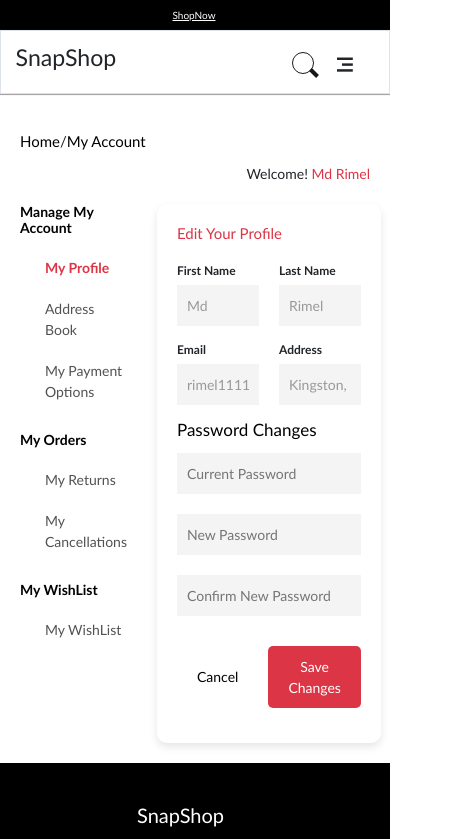
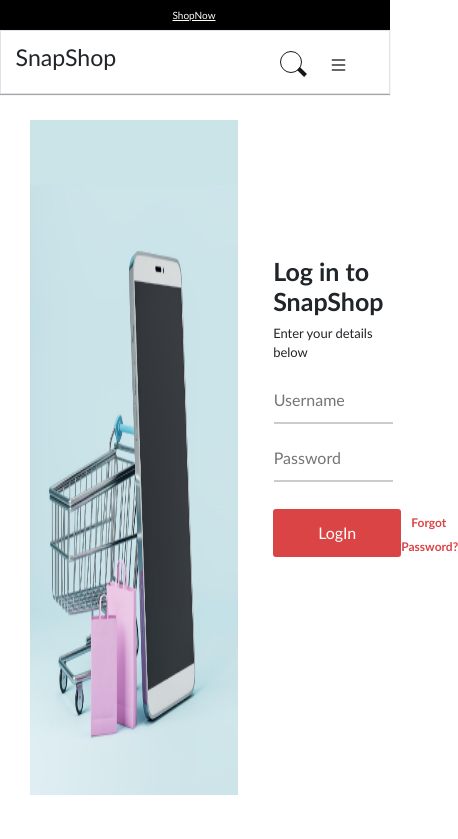
Before and after one commit to Noman-1533/SnapShop, an Angular app: page /cart in a window 390 px wide. Shown: the top 839 px of the page, 458 px wide, since content can reach past the window. Built offline with nearby package versions, Linux system fonts and the light colour scheme.

Commit message:
header dropdown add, signIn component Ui design Change

```diff
--- a/src/app/Authentication/login/login.component.css
+++ b/src/app/Authentication/login/login.component.css
@@ -4,58 +4,77 @@
   align-items: center;
   height: 100vh;
   margin: 0;
-    font-family: Arial, sans-serif;
+  /* font-family: Arial, sans-serif; */
   background-color: #f4f4f4;
+  padding: 0;
+  width: 100%;
 }
 
-.container {
+.Login-container {
+  /* background-color: red; */
+
   display: flex;
   justify-content: space-between;
   align-items: center;
-    height: 90vh;
-    padding: 10px;
-    width: 90%;
-    max-width: 1200px;
+  height: 80vh;
+  /* padding: 10px;  */
+  width: 97%;
+  /* max-width: 1200px;  */
   flex-direction: row;
+  margin: 30px 25px 80px 30px;
 }
 
-.image-section {
-    flex: 1;
-    padding: 100px;
+.Login-container .image-section {
+  /* flex: 1;  */
+  /* padding: 100px;*/
 
-
+  height: 100%;
+  width: 55%;
+  background-color: green;
 }
 
 .image-section img {
-    width: 110%;
-    max-width: auto;
-    height: auto;
-
-
+  width: 100%;
+  height: 100%;
+  /* max-width: auto;  */
 }
 .form-section {
-    flex: 1;
-    padding: 30px 20px;
+  height: 100%;
+  width: 36%;
+  /* background-color: green; */
+
+  /* flex: 1; */
+  /* padding: 30px 20px;  */
+
   display: flex;
   flex-direction: column;
   justify-content: center;
-    background-color: #ffffff;
+  /* background-color: #ffffff; */
   border: 1px solid #ffffff;
   border-radius: 5px;
 }
 
+.form-box{
+    height: 60%;
+    width: 90%;
+    background-color: white;
+
+}
+
 .form-section h2 {
   margin-top: 0;
-    font-family: 'Lucida Sans', 'Lucida Sans Regular', 'Lucida Grande', 'Lucida Sans Unicode', Geneva, Verdana, sans-serif;
-    text-align: center;
+  font-size: 25px;
+  font-weight: bold;
+
 }
 
 .form-section p {
-    text-align: center;
   margin-top: 5px;
   margin-bottom: 15px;
-    font-size: 14px;
-    color: #666;
+  font-size: 13px;
+  font-weight: 450;
+
+  /* color: #666; */
 }
 
 form {
@@ -64,15 +83,18 @@
   align-items: center;
 }
 
+
+
+
 input[type="text"],
 input[type="password"] {
-    padding: 10px;
+  padding: 10px 0px;
   border: none;
   border-bottom: 2px solid #ccc;
   border-radius: 0;
   outline: none;
   flex: 1;
-    margin-bottom: 10px;
+  margin-bottom: 12px;
   width: 99%;
   transition: border-color 0.3s;
 }
@@ -83,52 +105,49 @@
 }
 
 .forgot {
-    width: 99%;
+    margin-right: 20px;
+
   text-align: left;
-    margin-bottom: 4px;
+
 }
-
 
 .button-group {
   width: 100%;
   display: flex;
   justify-content: center;
+  justify-content: space-between;
   margin-top: 15px;
 }
 
 button[type="submit"] {
-    padding: 8px 16px;
-    background-color: #f56918;
+  padding: 8.5px 45px;
+  background-color: #DB4444;
   color: #fff;
   border: none;
-    border-radius: 5px;
+  border-radius: 3px;
   cursor: pointer;
-    width: 99%;
+
 }
 
-button[type="submit"]:hover {
-    background-color: #c9480c;
+.button-group button:hover{
+    scale: 1.05;
+    transition: 0.3s;
 }
 
-.bottom {
-    text-align: center;
-    margin-top: 10px;
-    color: #000000;
-}
 
-.bottom a {
-    color: #000000;
-    text-decoration: none;
-}
 
-.bottom a:hover {
-    text-decoration: underline;
-}
+
+
+
+
+
 
 a {
-    color: #ff1e00;
+  color: #DB4444;;
   text-decoration: none;
   margin-left: 10px;
+  font-size: 12px;
+  font-weight: bold;
 }
 
 a:hover {
--- a/src/app/Authentication/login/login.component.html
+++ b/src/app/Authentication/login/login.component.html
@@ -1,22 +1,29 @@
-<div class="container">
+<div class="Login-container">
   <div class="image-section">
-        <img src="assets/shopping-image.png" alt="Shopping">
+    <img src="assets/shopping-image.png" alt="Shopping" />
   </div>
+
   <div class="form-section">
-        <h2>Log In</h2>
+    <div class="form-box">
+      <h2>Log in to SnapShop</h2>
       <p>Enter your details below</p>
       <form>
-            <input type="text" placeholder="Username" required>
-            <input type="password" placeholder="Password" required>
-            <div class="forgot"><a href="#">Forgot Password?</a></div>
+        <input type="text" placeholder="Username" required />
+        <input type="password" placeholder="Password" required />
+
+
+
 
         <div class="button-group">
-                <button type="submit">Log In</button>
+          <button type="submit">LogIn</button>
+          <div class="forgot"><a href="#">Forgot Password?</a></div>
+        </div>
 
-            </div>
+
+        <!-- <div class="bottom">
+          <a href="#">Sign Up</a>
+        </div> -->
       </form>
-        <div class="bottom">
-            <p>Don't have an account? <a href="#">Sign Up</a></p>
     </div>
   </div>
 </div>
--- a/src/app/app.component.html
+++ b/src/app/app.component.html
@@ -10,6 +10,9 @@
     <!--  <app-cart></app-cart>
     <app-checkout></app-checkout> -->
 
-    <app-profile></app-profile>
+    <!-- <app-profile></app-profile> -->
+
+    <app-login></app-login>
+
 
     <app-footer></app-footer>
--- a/src/app/header/header.component.css
+++ b/src/app/header/header.component.css
@@ -1,14 +1,13 @@
 /* @import "~bootstrap-icons/font/bootstrap-icons.css" */
 
-
- .nav{
+.nav {
   height: 90px;
   width: 100%;
   /* background-color: red; */
   /* position: fixed; */
 }
 
- .topNav{
+.topNav {
   height: 30px;
   width: 100%;
   background-color: black;
@@ -17,12 +16,9 @@
   color: white;
   font-size: 10px;
   align-items: center;
-
-
-
 }
 
- .mid{
+.mid {
   display: flex;
   justify-content: space-around;
   align-items: center;
@@ -30,30 +26,27 @@
   list-style: none;
   gap: 10px;
   align-items: center;
-
-
 }
 
- .mid p{
+.mid p {
   margin-top: 15px;
   text-align: center;
 }
- .mid a{
+.mid a {
   color: white;
   text-decoration: none;
 }
- .language{
+.language {
   align-items: center;
 }
 
- .language a{
+.language a {
   color: white;
   text-decoration: none;
   list-style: none;
 }
 
- .bottom
- {
+.bottom {
   height: 65px;
   width: 100%;
   border-bottom: 1px solid rgb(168, 164, 164);
@@ -61,13 +54,12 @@
   justify-content: space-around;
   align-items: center;
   text-decoration: none;
-    box-shadow: 0px 0px 0px 1px rgba(99, 97, 97, 0.05), inset 0px 0px 0px 1px rgb(222, 227, 235);
+  box-shadow: 0px 0px 0px 1px rgba(99, 97, 97, 0.05),
+    inset 0px 0px 0px 1px rgb(222, 227, 235);
   /* background-color: red; */
-
-
 }
 
- .Middletext ul{
+.Middletext ul {
   display: flex;
   justify-content: space-around;
   gap: 30px;
@@ -76,45 +68,37 @@
   color: black;
   align-items: center;
   margin-top: 15px;
-
 }
 
- .navLink a{
+.navLink a {
   /* background-color: red; */
   padding: 0px 20px;
-
 }
 
 .navLink a:hover,
 .ri-user-3-line:hover,
 .ri-menu-3-fill:hover,
- .ri-shopping-cart-2-line:hover{
+.ri-shopping-cart-2-line:hover {
   /* background-color: red; */
-   color: #D74048;
+  color: #d74048;
   scale: 1.08;
   transition: 0.2s;
   /* border: 1px solid #D74048; */
-
 }
 
-
-
- .Middletext a{
+.Middletext a {
   color: black;
   text-decoration: none;
 }
 
-.search{
+.search {
   display: flex;
   justify-content: space-between;
   list-style: none;
   gap: 20px;
 }
 
-
-
-
- .icon-header{
+.icon-header {
   display: flex;
   justify-content: space-around;
   align-items: center;
@@ -123,7 +107,7 @@
   margin-top: 5px;
 }
 
- .ri-user-3-line{
+.ri-user-3-line {
   font-size: 20px;
   /* border: 1px solid black; */
   /* padding: 3px 7px; */
@@ -133,32 +117,21 @@
   /* box-shadow: 1px 1px 10px rgb(99, 96, 96); */
 }
 
- .ri-menu-3-fill{
-
+.ri-menu-3-fill {
   font-size: 20px;
   font-weight: 600;
   display: none;
-
 }
 
- .ri-shopping-cart-2-line
- {
+.ri-shopping-cart-2-line {
   font-size: 20px;
 }
 
-
 /* okdjfdkfvd */
-
-
-
-
-
 
 .search {
   margin: 20px;
 }
-
-
 
 .search1 > div {
   display: inline-block;
@@ -197,7 +170,7 @@
   opacity: 0;
   transition: opacity 150ms ease-out;
   font-size: 10px;
-    padding:5px
+  padding: 5px;
 }
 
 .search1 > div > input:focus::placeholder {
@@ -208,49 +181,59 @@
 .search1 > div > input:not(:placeholder-shown) {
   width: 250px;
 }
-
-  @media(max-width:775px)
-{
-    .Middletext{
+.dropdown {
   display: none;
 }
 
-    .ri-shopping-cart-2-line, .ri-user-3-line{
+.dropDownIcon {
+  border: none;
+  background-color: transparent;
+  font-size: 20px;
+}
+
+.dropdown-menu {
+  border: none;
+  background-color: rgb(63, 61, 61);
+}
+
+.dropdown-item {
+  color: rgb(209, 198, 198);
+}
+
+@media (max-width: 775px) {
+  .Middletext {
     display: none;
   }
-    .ri-menu-3-fill{
+
+  .ri-shopping-cart-2-line,
+  .ri-user-3-line {
+    display: none;
+  }
+  .dropdown {
     display: block;
   }
 
-    .bottom{
+  .bottom {
     justify-content: space-between;
-        padding:  0px 4vw;
+    padding: 0px 4vw;
+  }
 }
 
-
+@media (max-width: 445px) {
+  .language {
+    display: none;
+  }
 }
 
-
-@media(max-width:445px)
-{
-
-.language{
+@media (max-width: 390px) {
+  .mid p {
     display: none;
   }
 
-}
-
-@media(max-width:390px)
-{
-    .mid p{
-        display: none;
-    }
-
-    .mid{
-        justify-content:none;
+  .mid {
+    justify-content: none;
     text-align: center;
     margin-right: 30vw;
-        text-decoration:underline
-
+    text-decoration: underline;
   }
 }
--- a/src/app/header/header.component.html
+++ b/src/app/header/header.component.html
@@ -40,55 +40,72 @@
 
   </nav> -->
 
-
 <nav class="nav">
   <div class="topNav">
-        <div class="left">
-
-        </div>
+    <div class="left"></div>
     <div class="mid">
       <p>Summer Sale For All Swim Suits And Free Express Delivery - OFF 50%!</p>
       <a>ShopNow</a>
-
     </div>
     <div class="language">
-
       <a href="">English ></a>
     </div>
-
   </div>
   <div class="bottom">
     <div class="logo">
       <h3>SnapShop</h3>
     </div>
     <div class="Middletext">
-
-            <ul class="navLink" >
-                <li><a href="" *ngFor="let nav of headerText">{{nav.name}}</a></li>
-
+      <ul class="navLink">
+        <li>
+          <a href="" *ngFor="let nav of headerText">{{ nav.name }}</a>
+        </li>
       </ul>
     </div>
     <div class="Search-icon">
       <ul class="search">
         <li>
           <div class="search1">
-
             <div>
-                      <input type="text" placeholder="what are you looking for ..." required>
+              <input
+                type="text"
+                placeholder="what are you looking for ..."
+                required
+              />
             </div>
           </div>
-
         </li>
         <li class="icon-header">
           <!-- <i class="fa-regular fa-heart"></i> -->
           <i class="ri-shopping-cart-2-line"></i>
+
           <i *ngIf="true" class="ri-user-3-line"></i>
+
           <!-- <i  class="fa-regular fa-user"></i>   -->
-                <i class="ri-menu-3-fill"></i>
+
+          <div class="dropdown">
+            <button
+              class="dropDownIcon"
+              type="button"
+              id="dropdownMenuButton2"
+              data-bs-toggle="dropdown"
+              aria-expanded="false"
+            >
+              <i class="bi bi-list"></i>
+              <!-- Menu icon (hamburger icon) -->
+            </button>
+            <ul class="dropdown-menu" aria-labelledby="dropdownMenuButton2">
+              <li><a class="dropdown-item" href="#">Home</a></li>
+              <li><a class="dropdown-item" href="#">Contact</a></li>
+              <li><a class="dropdown-item" href="#">About</a></li>
+              <li><a class="dropdown-item" href="#">Sign Up</a></li>
+              <li><hr class="dropdown-divider" /></li>
+              <li><a class="dropdown-item" href="#">Add to cart</a></li>
+              <li><a class="dropdown-item" href="#">Separated link</a></li>
+            </ul>
+          </div>
         </li>
       </ul>
-
     </div>
-
   </div>
 </nav>
--- a/src/index.html
+++ b/src/index.html
@@ -14,6 +14,11 @@
 />
 
 
+<link href="https://stackpath.bootstrapcdn.com/bootstrap/5.1.3/css/bootstrap.min.css" rel="stylesheet">
+  <!-- Bootstrap Icons CSS -->
+  <link href="https://cdnjs.cloudflare.com/ajax/libs/bootstrap-icons/1.8.1/font/bootstrap-icons.min.css" rel="stylesheet">
+
+
 </head>
 <body>
 
```
Lines whose indentation alone changed are shown as unchanged.
